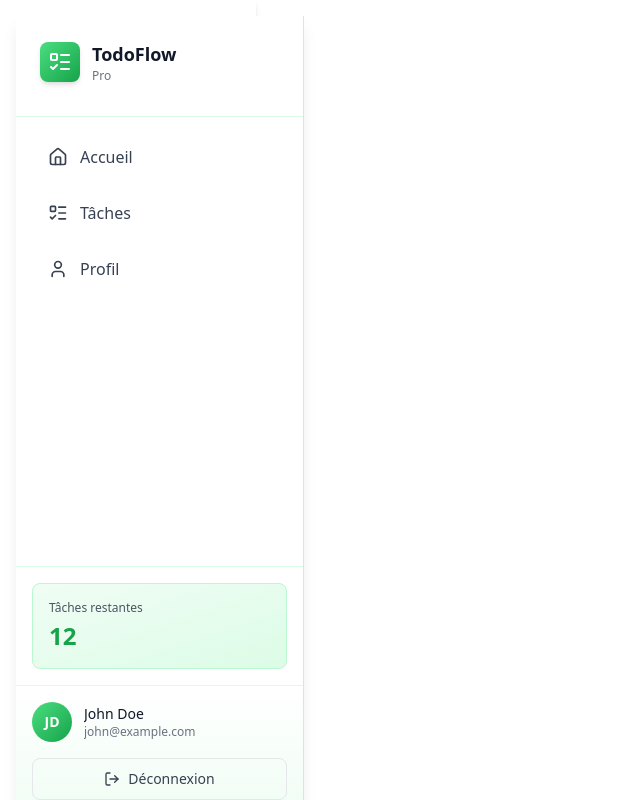
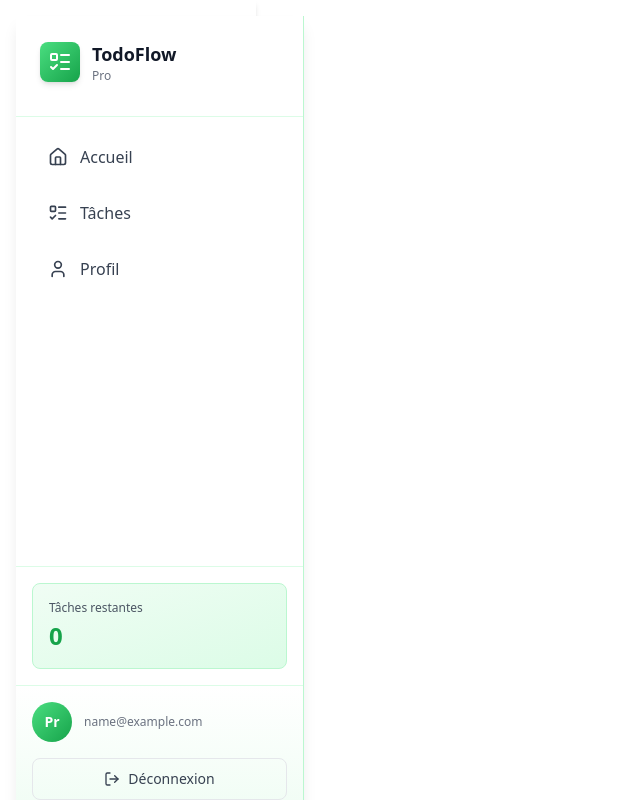
Before and after one commit to elaboudibrahim/todoList, a Vue app in the folder toDoList-ui/: page / in a window 1280 px wide. Shown: the whole page, without its empty margins (0-640 px from the left). Built offline with nearby package versions, Linux system fonts and the light colour scheme; sample sign-in values are in the browser's storage.

Commit message:
configurer les stores avec pinia et les utilsier dans different part d app

```diff
--- a/toDoList-ui/src/components/views/sidebar.vue
+++ b/toDoList-ui/src/components/views/sidebar.vue
@@ -1,6 +1,6 @@
 <script setup>
 import { computed } from 'vue'
-import { useRoute } from 'vue-router'
+import { useRoute, useRouter } from 'vue-router'
 import {
   Home,
   ListTodo,
@@ -10,11 +10,14 @@ import {
   Bell,
   HelpCircle
 } from 'lucide-vue-next'
+import { authStore } from '@/stores/authStore'
+import { taskStore } from '@/stores/taskStore'
 
-//  ROUTER
 const route = useRoute()
-
-//COMPUTED
+const router = useRouter();
+const auth= authStore();
+auth.loadUser()
+const tasks= taskStore();
 const navItems = computed(() => [
   {
     path: '/home',
@@ -35,10 +38,9 @@ const navItems = computed(() => [
 
 const isActive = (path) => route.path.includes(path)
 
-// ==================== HANDLERS ====================
 const logout = () => {
-  // TODO: Implémentation logout (clear JWT token, etc.)
-  console.log('Logout')
+  auth.logout();
+  router.push('/login')
 }
 </script>
 
@@ -80,7 +82,7 @@ const logout = () => {
     <div class="p-4 space-y-3 border-t border-green-100">
       <div class="bg-gradient-to-br from-green-50 to-green-100 rounded-lg p-4 border border-green-200">
         <p class="text-xs text-gray-600 font-medium mb-1">Tâches restantes</p>
-        <p class="text-2xl font-bold text-green-600">12</p>
+        <p class="text-2xl font-bold text-green-600">{{ tasks.countRemains }}</p>
       </div>
     </div>
 
@@ -104,16 +106,16 @@ const logout = () => {
     <div class="p-4 border-t border-green-100 space-y-4 bg-gradient-to-t from-green-50 to-white">
       <div class="flex items-center gap-3">
         <div class="w-10 h-10 rounded-full bg-gradient-to-br from-green-400 to-green-600 flex items-center justify-center text-white font-bold text-sm">
-          JD
+          Pr
         </div>
         <div class="flex-1 min-w-0">
-          <p class="text-sm font-medium text-gray-900 truncate">John Doe</p>
-          <p class="text-xs text-gray-500 truncate">john@example.com</p>
+          <p class="text-sm font-medium text-gray-900 truncate">{{ auth.user.full_name }}</p>
+          <p class="text-xs text-gray-500 truncate">{{ auth.user.email }}</p>
         </div>
       </div>
 
       <button
-        @click="logout"
+        @click="logout()"
         class="w-full flex items-center justify-center gap-2 px-4 py-2.5 text-gray-700 hover:bg-red-50 hover:text-red-700 rounded-lg transition font-medium text-sm border border-gray-200 hover:border-red-200"
       >
         <LogOut class="w-4 h-4" />
--- a/toDoList-ui/src/components/views/tasks/TasksView.vue
+++ b/toDoList-ui/src/components/views/tasks/TasksView.vue
@@ -3,10 +3,11 @@ import { ref, computed, onMounted } from "vue";
 import { useRouter } from "vue-router";
 import { Button } from '@/components/ui/button'
 import { Plus, Trash2, Edit2 } from 'lucide-vue-next'
-import Sidebar from "../sidebar.vue";
 import NoTask from "@/components/ui/noTask.vue";
 import axios from "axios";
 import AlertDelet from "@/components/ui/alertDelet.vue";
+import { authStore } from "@/stores/authStore";
+import { taskStore } from "@/stores/taskStore";
 
 const router = useRouter();
 const todos = ref([]);
@@ -15,7 +16,10 @@ const newDescription = ref('');
 const notifications = ref([]);
 const openDeleteDialog = ref(false);
 const isDeleting = ref(false);
+const auth=authStore();
+auth.loadUser();
 
+const tasks= taskStore();
 onMounted(()=>{
   fetchTask();
 });
@@ -24,8 +28,7 @@ const fetchTask = async()=>{
   try{
     const response = await axios.get("http://127.0.0.1:8000/api/tasks");
     todos.value = response.data;
-    console.log(todos);
-
+    tasks.setter(todos.value)
   }catch(error){
     console.error("erreur api: ",error);
   }
@@ -41,12 +44,13 @@ const remaining = computed(() => todos.value.filter(t => !t.completed).length);
 const addTodo = async () => {
   if (!newTodo.value.trim()) return;
   const newTask = {
-    user_id:1234,
+    user_id:auth.user.id,
     title: newTodo.value.trim(),
     description:newDescription.value.trim(),
     completed: false,
   };
     try{
+      console.log(newTask)
       await axios.post("http://127.0.0.1:8000/api/tasks/", newTask);
       todos.value.push(newTask)
       showNotification(`✨ Tâche "${newTask.title}" créée avec succès!`);
@@ -74,6 +78,7 @@ const deleteTodo = async (id) => {
   try{
     const response = await axios.delete(`http://127.0.0.1:8000/api/tasks/:${id}`)
     todos.value = todos.value.filter((t) => t.id !== id);
+    tasks.setter(todos.value)
     openDeleteDialog.value=false
     showNotification(`🗑️ "${response.data.message}"`);
   }catch(error){
--- a/toDoList-ui/src/router/index.js
+++ b/toDoList-ui/src/router/index.js
@@ -6,14 +6,15 @@ import TasksList from '@/components/views/tasks/TasksList.vue'
 import Profile from '@/components/views/Profile.vue'
 import Register from '@/components/views/auth/Register.vue'
 import Login from '@/components/views/auth/Login.vue'
+import { authStore } from '@/stores/authStore'
 
 const router = createRouter({
   history: createWebHistory(import.meta.env.BASE_URL),
   routes: [
     { path: '/', name: 'default', component: Home },
-    { path: '/login', name: 'login', component: Login},
-    {path: "/register", name: "register",component:Register},
-    { path: '/home', name: 'Home', component: Home,
+    { path: '/login', name: 'login', component: Login, meta:{requiresGuest: true}},
+    {path: "/register", name: "register",component:Register, meta:{requiresGuest :true}},
+    { path: '/home', name: 'Home', component: Home, meta:{requiresAuth:true},
       children: [
         {path: "/home" , component: TasksView},
         {path: "/task/edit" , component: TaskDetailView},
@@ -25,5 +26,19 @@ const router = createRouter({
 
   ],
 })
+router.beforeEach((to, from, next)=>{
+  const auth=authStore();
+  auth.loadUser();
+  const isAuthenticated = !!auth.token;
+  if(to.meta.requiresAuth && !isAuthenticated){
+    next("/login")
+  }
+  else if(to.meta.requiresGuest && isAuthenticated){
+    next("/home");
+  }
+  else{
+    next();
+  }
+})
 
 export default router
--- /dev/null
+++ b/toDoList-ui/src/stores/authStore.js
@@ -0,0 +1,39 @@
+import { defineStore } from "pinia";
+
+export const authStore = defineStore("auth",{
+    state : ()=>({
+        user : null,
+        token : null
+    }),
+
+    actions : {
+        setUser(user, token){
+            this.user= user;
+            this.token=token;
+
+            localStorage.setItem('user',JSON.stringify(user));
+            localStorage.setItem("token",token);
+        },
+        getUser(){
+            return {
+                user:this.user,
+                token:this.token
+            }
+        },
+        loadUser(){
+            const storedUser = localStorage.getItem('user');
+            const storedToken = localStorage.getItem('token');
+            if(storedUser && storedToken){
+                this.user=JSON.parse(storedUser);
+                this.token= storedToken;
+            }
+        },
+        logout(){
+            this.user=null;
+            this.token=null;
+            localStorage.removeItem('user');
+            localStorage.removeItem("token");
+        }
+    }
+
+});
--- a/toDoList-ui/src/stores/counter.js
+++ /dev/null
@@ -1,12 +0,0 @@
-import { ref, computed } from 'vue'
-import { defineStore } from 'pinia'
-
-export const useCounterStore = defineStore('counter', () => {
-  const count = ref(0)
-  const doubleCount = computed(() => count.value * 2)
-  function increment() {
-    count.value++
-  }
-
-  return { count, doubleCount, increment }
-})
--- /dev/null
+++ b/toDoList-ui/src/stores/taskStore.js
@@ -0,0 +1,38 @@
+import { defineStore } from "pinia";
+import axios from "axios";
+export const taskStore = defineStore('tasks',{
+    state:()=>({
+        todos:[],
+        remaining:[],
+        done:[]
+    }),
+    getters:{
+            remaining : (state)=>state.todos.filter(t=>!t.completed),
+            done : (state)=>state.todos.filter(t=>t.completed),
+            countRemains: (state) => state.todos.filter((t) => !t.completed).length,
+            countDone: (state) => state.todos.filter((t) => t.completed).length,
+        },
+        actions : {
+
+        async fetchTask (){
+            try{
+                const response = await axios.get("http://127.0.0.1:8000/api/tasks");
+                this.todos = response.data;
+                tasks.setter(todos.value)
+            }catch(error){
+                console.error("erreur api: ",error);
+            }
+            },
+
+        setter(todos){
+            this.todos=todos;
+        },
+        countRemains(){
+            return this.remaining.length();
+        },
+        countDone(){
+            return this.done.length();
+
+        }
+    }
+})
```
